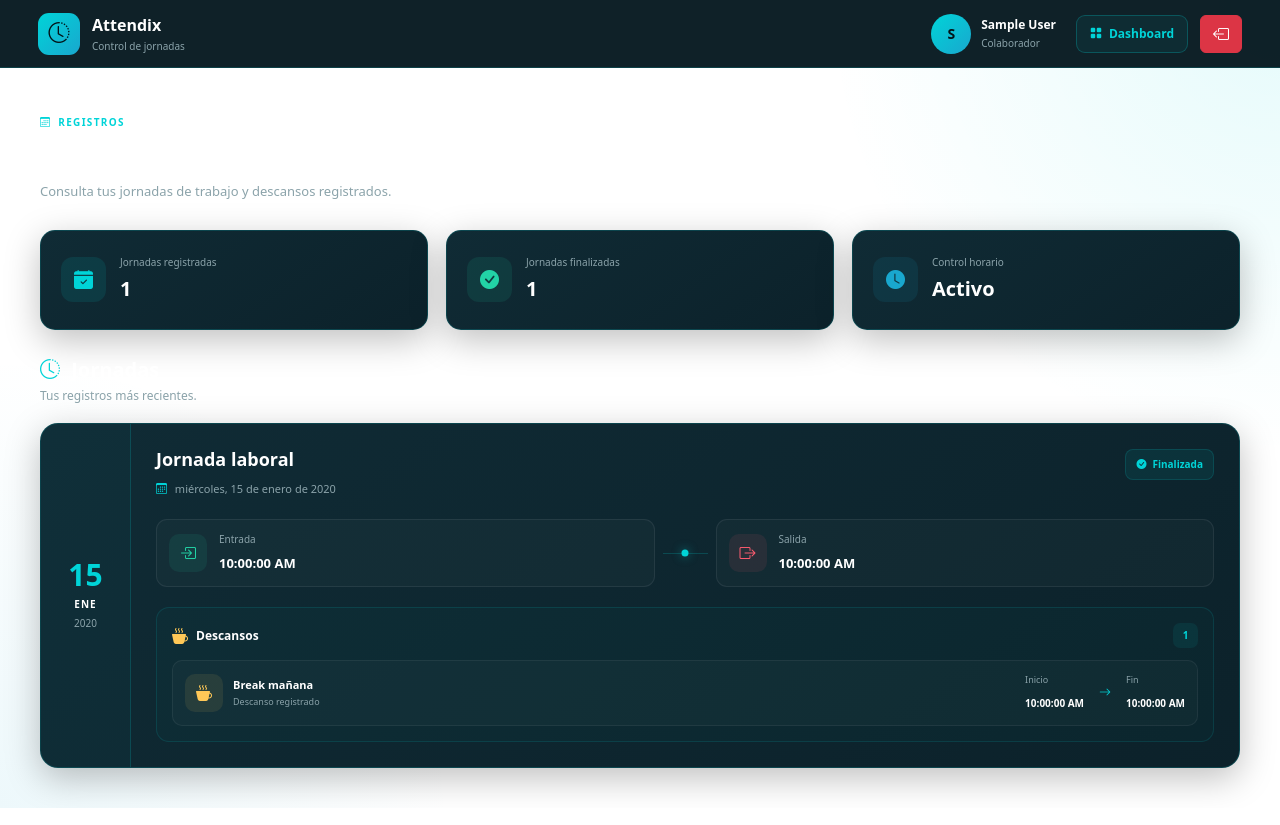
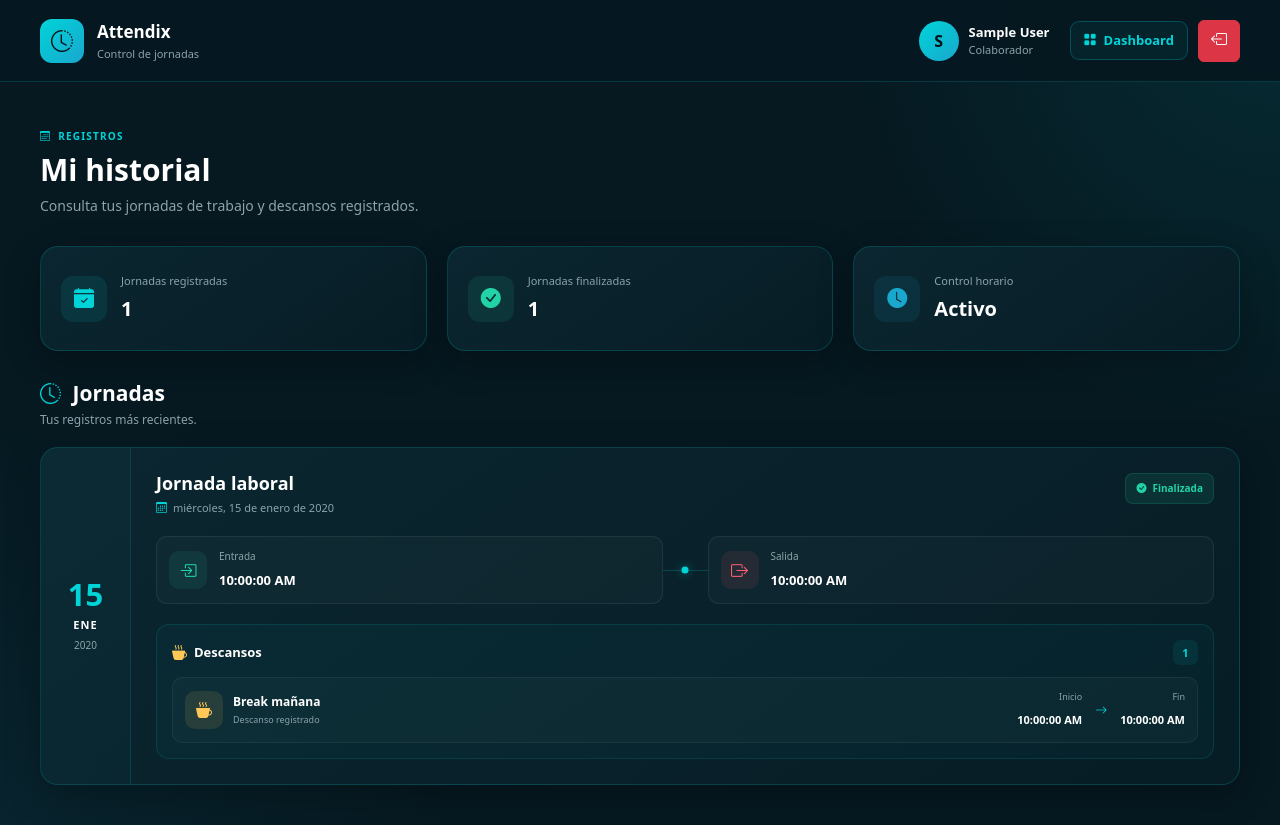
Before and after one commit to el-dino19/Attendix, a Flask app: page /Attendix/historial in a window 1280 px wide. Run offline with Flask 3, Linux system fonts and the light colour scheme; the visitor is signed in with stand-in values (Sample User, id 1); tables that the repository leaves empty hold one stand-in row (values such as "Sample post").

Commit message:
Actualizar proyecto

```diff
--- a/app/static/css/historial.css
+++ b/app/static/css/historial.css
@@ -40,26 +39,42 @@ html {
     scroll-behavior: smooth;
 }
 
+html,
 body {
     margin: 0;
+    min-height: 100%;
+}
+
+
+/* =====================================================
+   BODY
+===================================================== */
+
+body {
     min-height: 100vh;
 
     background:
-        radial-gradient(circle at top right,
+        radial-gradient(
+            circle at top right,
             rgba(0, 212, 216, 0.10),
-            transparent 30%),
-        radial-gradient(circle at bottom left,
+            transparent 30%
+        ),
+        radial-gradient(
+            circle at bottom left,
             rgba(25, 167, 206, 0.08),
-            transparent 30%),
-        var(--bg-dark);
+            transparent 30%
+        ),
+        #061820 !important;
 
-    color: var(--text-white);
+    color: var(--text-white) !important;
 
     font-family:
         Inter,
         "Segoe UI",
         Arial,
         sans-serif;
+
+    overflow-x: hidden;
 }
 
 
@@ -68,18 +83,19 @@ body {
 ===================================================== */
 
 .topbar {
-    min-height: 68px;
+    min-height: 82px;
 
-    padding: 0 38px;
+    padding: 0 40px;
 
     display: flex;
     align-items: center;
     justify-content: space-between;
 
-    background: rgba(6, 24, 32, 0.96);
+    background: rgba(6, 24, 32, 0.94) !important;
 
-    border-bottom:
-        1px solid var(--border);
+    backdrop-filter: blur(15px);
+
+    border-bottom: 1px solid var(--border);
 
     position: sticky;
     top: 0;
@@ -95,47 +111,48 @@ body {
 .brand {
     display: flex;
     align-items: center;
-
-    gap: 12px;
+    gap: 13px;
 }
 
 .brand-icon {
-    width: 42px;
-    height: 42px;
+    width: 44px;
+    height: 44px;
 
     display: flex;
     align-items: center;
     justify-content: center;
 
-    border-radius: 11px;
+    border-radius: 12px;
 
     background:
-        linear-gradient(135deg,
+        linear-gradient(
+            135deg,
             var(--primary),
-            var(--secondary));
+            var(--secondary)
+        );
 
     color: #031217;
 
-    font-size: 21px;
+    font-size: 22px;
 }
 
 .brand strong {
     display: block;
 
-    color: white;
+    font-size: 17px;
+    font-weight: 800;
 
-    font-size: 16px;
-    font-weight: 800;
+    color: #ffffff;
 }
 
 .brand span {
     display: block;
 
-    margin-top: 2px;
-
     color: var(--text-muted);
 
-    font-size: 10px;
+    font-size: 11px;
+
+    margin-top: 2px;
 }
 
 
@@ -146,17 +163,15 @@ body {
 .topbar-actions {
     display: flex;
     align-items: center;
-
-    gap: 12px;
+    gap: 10px;
 }
 
 .user-info {
     display: flex;
     align-items: center;
-
     gap: 10px;
 
-    margin-right: 8px;
+    margin-right: 10px;
 }
 
 .user-avatar {
@@ -170,63 +185,59 @@ body {
     border-radius: 50%;
 
     background:
-        linear-gradient(135deg,
+        linear-gradient(
+            135deg,
             var(--primary),
-            var(--secondary));
+            var(--secondary)
+        );
 
     color: #031217;
 
-    font-size: 14px;
     font-weight: 800;
 }
 
 .user-info strong {
     display: block;
 
-    color: white;
+    color: #ffffff;
 
-    font-size: 12px;
+    font-size: 13px;
 }
 
 .user-info small {
     display: block;
 
-    margin-top: 2px;
-
     color: var(--text-muted);
 
-    font-size: 10px;
+    font-size: 11px;
 }
 
 
 /* =====================================================
-   DASHBOARD
+   DASHBOARD BUTTON
 ===================================================== */
 
 .btn-dashboard {
     display: flex;
     align-items: center;
-
     gap: 7px;
 
     padding: 9px 13px;
 
-    border:
-        1px solid rgba(0, 212, 216, 0.25);
-
     border-radius: 9px;
 
-    background:
-        rgba(0, 212, 216, 0.06);
+    text-decoration: none;
 
     color: var(--primary);
 
-    text-decoration: none;
+    border: 1px solid rgba(0, 212, 216, .25);
 
-    font-size: 12px;
+    background: rgba(0, 212, 216, .06);
+
+    font-size: 13px;
     font-weight: 600;
 
-    transition: .2s ease;
+    transition: all .2s ease;
 }
 
 .btn-dashboard:hover {
@@ -236,7 +247,42 @@ body {
 
 
 /* =====================================================
-   MAIN
+   LOGOUT
+===================================================== */
+
+.btn-logout {
+    width: 42px;
+    height: 42px;
+
+    display: flex;
+    align-items: center;
+    justify-content: center;
+
+    border-radius: 9px;
+
+    text-decoration: none;
+
+    color: var(--danger);
+
+    border: 1px solid rgba(255, 92, 112, .25);
+
+    background: rgba(255, 92, 112, .06);
+
+    font-size: 18px;
+
+    transition: all .2s ease;
+}
+
+.btn-logout:hover {
+    color: #ffffff;
+    background: var(--danger);
+
+    transform: translateY(-1px);
+}
+
+
+/* =====================================================
+   CONTENEDOR PRINCIPAL
 ===================================================== */
 
 .page-container {
@@ -245,23 +291,21 @@ body {
 
     margin: 0 auto;
 
-    padding:
-        40px;
+    padding: 40px;
 }
 
 
 /* =====================================================
-   PAGE HEADER
+   CABECERA
 ===================================================== */
 
 .page-header {
-    margin-bottom: 28px;
+    margin-bottom: 30px;
 }
 
 .section-tag {
     display: inline-flex;
     align-items: center;
-
     gap: 7px;
 
     color: var(--primary);
@@ -269,13 +313,15 @@ body {
     font-size: 10px;
     font-weight: 800;
 
-    letter-spacing: 1.3px;
+    letter-spacing: 1.2px;
+
+    margin-bottom: 8px;
 }
 
 .page-header h1 {
-    margin: 7px 0 0;
+    margin: 0;
 
-    color: white;
+    color: #ffffff;
 
     font-size: 30px;
     font-weight: 800;
@@ -286,7 +332,7 @@ body {
 
     color: var(--text-muted);
 
-    font-size: 13px;
+    font-size: 14px;
 }
 
 
@@ -300,13 +346,13 @@ body {
     grid-template-columns:
         repeat(3, minmax(0, 1fr));
 
-    gap: 18px;
+    gap: 20px;
 
-    margin-bottom: 28px;
+    margin-bottom: 30px;
 }
 
 .summary-card {
-    min-height: 100px;
+    min-height: 105px;
 
     display: flex;
     align-items: center;
@@ -316,21 +362,31 @@ body {
     padding: 20px;
 
     background:
-        linear-gradient(145deg,
+        linear-gradient(
+            145deg,
             rgba(11, 39, 49, .98),
-            rgba(7, 29, 38, .98));
+            rgba(7, 29, 38, .98)
+        );
 
-    border:
-        1px solid var(--border);
+    border: 1px solid var(--border);
 
-    border-radius: 15px;
+    border-radius: var(--radius);
 
     box-shadow: var(--shadow);
+
+    transition: all .2s ease;
+}
+
+.summary-card:hover {
+    transform: translateY(-2px);
+
+    border-color:
+        rgba(0, 212, 216, .30);
 }
 
 .summary-icon {
-    width: 45px;
-    height: 45px;
+    width: 46px;
+    height: 46px;
 
     flex-shrink: 0;
 
@@ -340,7 +396,7 @@ body {
 
     border-radius: 12px;
 
-    font-size: 19px;
+    font-size: 20px;
 }
 
 .summary-icon.blue {
@@ -363,15 +419,15 @@ body {
 
     color: var(--text-muted);
 
-    font-size: 10px;
+    font-size: 11px;
+
+    margin-bottom: 4px;
 }
 
 .summary-card strong {
     display: block;
 
-    margin-top: 4px;
-
-    color: white;
+    color: #ffffff;
 
     font-size: 20px;
     font-weight: 800;
@@ -393,9 +449,9 @@ body {
 .section-title h2 {
     margin: 0;
 
-    color: white;
+    color: #ffffff;
 
-    font-size: 20px;
+    font-size: 21px;
     font-weight: 800;
 }
 
@@ -423,12 +479,12 @@ body {
 
     flex-direction: column;
 
-    gap: 18px;
+    gap: 20px;
 }
 
 
 /* =====================================================
-   HISTORY CARD
+   TARJETA DE HISTORIAL
 ===================================================== */
 
 .history-card {
@@ -457,45 +526,47 @@ body {
 ===================================================== */
 
 .date-column {
-    min-height: 250px;
+    min-height: 300px;
 
     display: flex;
+
     flex-direction: column;
 
     align-items: center;
+
     justify-content: center;
 
     background:
         rgba(0, 212, 216, .025);
 
     border-right:
-        1px solid var(--border);
-
-    text-align: center;
+        1px solid rgba(0, 212, 216, .14);
 }
 
 .date-day {
     color: var(--primary);
 
-    font-size: 30px;
-    font-weight: 800;
+    font-size: 31px;
 
     line-height: 1;
+
+    font-weight: 800;
 }
 
 .date-month {
     margin-top: 7px;
 
-    color: white;
+    color: #ffffff;
 
-    font-size: 10px;
+    font-size: 11px;
+
     font-weight: 800;
 
     letter-spacing: 1px;
 }
 
 .date-year {
-    margin-top: 4px;
+    margin-top: 5px;
 
     color: var(--text-muted);
 
@@ -504,11 +575,12 @@ body {
 
 
 /* =====================================================
-   CONTENIDO HISTORIAL
+   CONTENIDO
 ===================================================== */
 
 .history-content {
     padding: 25px;
+    min-width: 0;
 }
 
 
@@ -520,9 +592,10 @@ body {
     display: flex;
 
     align-items: flex-start;
+
     justify-content: space-between;
 
-    gap: 20px;
+    gap: 15px;
 
     margin-bottom: 20px;
 }
@@ -530,13 +603,19 @@ body {
 .history-header h3 {
     margin: 0 0 5px;
 
-    color: white;
+    color: #ffffff;
 
     font-size: 18px;
     font-weight: 800;
 }
 
 .history-date {
+    display: flex;
+
+    align-items: center;
+
+    gap: 6px;
+
     color: var(--text-muted);
 
     font-size: 11px;
@@ -544,8 +623,6 @@ body {
 
 .history-date i {
     color: var(--primary);
-
-    margin-right: 5px;
 }
 
 
@@ -565,24 +642,23 @@ body {
     border-radius: 8px;
 
     font-size: 10px;
+
     font-weight: 700;
+
+    white-space: nowrap;
 }
 
-.status.active {
+.status.finished {
     color: var(--success);
 
     background:
-        rgba(34, 211, 166, .08);
+        rgba(34, 211, 166, .10);
 
     border:
         1px solid rgba(34, 211, 166, .15);
 }
 
-.status.active i {
-    font-size: 6px;
-}
-
-.status.finished {
+.status.active {
     color: var(--primary);
 
     background:
@@ -601,19 +681,22 @@ body {
     display: grid;
 
     grid-template-columns:
-        minmax(0, 1fr) 45px minmax(0, 1fr);
+        minmax(0, 1fr)
+        45px
+        minmax(0, 1fr);
 
     align-items: center;
 
-    gap: 8px;
+    gap: 0;
 
     margin-bottom: 20px;
 }
 
 .time-box {
-    min-height: 68px;
+    min-height: 66px;
 
     display: flex;
+
     align-items: center;
 
     gap: 12px;
@@ -640,16 +723,22 @@ body {
     justify-content: center;
 
     border-radius: 10px;
+
+    font-size: 17px;
 }
 
 .time-icon.entry {
     color: var(--success);
-    background: rgba(34, 211, 166, .09);
+
+    background:
+        rgba(34, 211, 166, .09);
 }
 
 .time-icon.exit {
     color: var(--danger);
-    background: rgba(255, 92, 112, .09);
+
+    background:
+        rgba(255, 92, 112, .09);
 }
 
 .time-box span {
@@ -706,7 +794,7 @@ body {
     padding: 15px;
 
     background:
-        rgba(0, 212, 216, .025);
+        rgba(0, 212, 216, .035);
 
     border:
         1px solid rgba(0, 212, 216, .13);
@@ -718,53 +806,59 @@ body {
     display: flex;
 
     align-items: center;
+
     justify-content: space-between;
 
     margin-bottom: 12px;
 }
 
-.break-header div {
+.break-header > div {
     display: flex;
+
     align-items: center;
 
-    gap: 8px;
+    gap: 7px;
 }
 
 .break-header i {
     color: var(--warning);
+
+    font-size: 15px;
 }
 
 .break-header strong {
-    color: white;
+    color: #ffffff;
 
-    font-size: 12px;
+    font-size: 13px;
 }
 
-.break-header>span {
+.break-header > span {
     min-width: 25px;
+    height: 25px;
 
-    padding: 5px 7px;
+    display: flex;
+    align-items: center;
+    justify-content: center;
 
-    text-align: center;
+    border-radius: 7px;
 
     color: var(--primary);
 
     background:
-        rgba(0, 212, 216, .08);
+        rgba(0, 212, 216, .09);
 
-    border-radius: 7px;
-
-    font-size: 10px;
+    font-size: 11px;
     font-weight: 700;
 }
 
 
 /* =====================================================
-   BREAK ITEM
+   LISTA DESCANSOS
 ===================================================== */
 
 .break-list {
     display: flex;
+
     flex-direction: column;
 
     gap: 8px;
@@ -791,14 +886,19 @@ body {
 
 .break-type {
     display: flex;
+
     align-items: center;
 
     gap: 10px;
+
+    min-width: 0;
 }
 
 .break-icon {
     width: 38px;
     height: 38px;
+
+    flex-shrink: 0;
 
     display: flex;
     align-items: center;
@@ -809,25 +909,25 @@ body {
     color: var(--warning);
 
     background:
-        rgba(255, 200, 87, .09);
+        rgba(255, 200, 87, .10);
 }
 
 .break-type strong {
     display: block;
 
-    color: white;
+    color: #ffffff;
 
-    font-size: 11px;
+    font-size: 12px;
 }
 
 .break-type small {
     display: block;
 
-    margin-top: 2px;
-
     color: var(--text-muted);
 
     font-size: 9px;
+
+    margin-top: 2px;
 }
 
 .break-time {
@@ -835,10 +935,14 @@ body {
 
     align-items: center;
 
-    gap: 15px;
+    gap: 13px;
 }
 
-.break-time div span {
+.break-time > div {
+    text-align: right;
+}
+
+.break-time span {
     display: block;
 
     color: var(--text-muted);
@@ -848,13 +952,13 @@ body {
     margin-bottom: 2px;
 }
 
-.break-time div strong {
-    color: white;
+.break-time strong {
+    color: #ffffff;
 
-    font-size: 10px;
+    font-size: 11px;
 }
 
-.break-time>i {
+.break-time > i {
     color: var(--primary);
 
     font-size: 12px;
```
Also changed, not shown: other parts of app/static/css/historial.css (+203 -69 lines).
